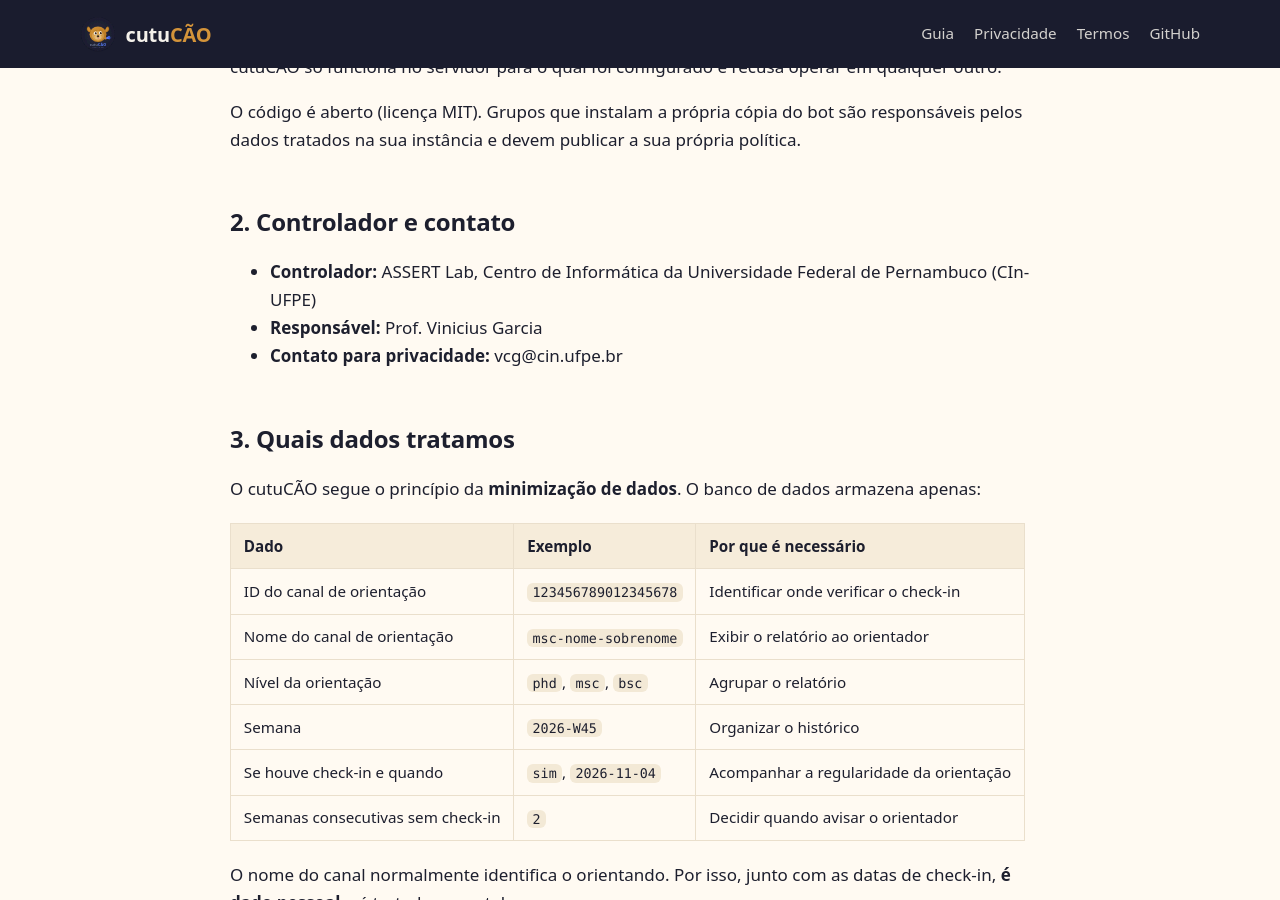
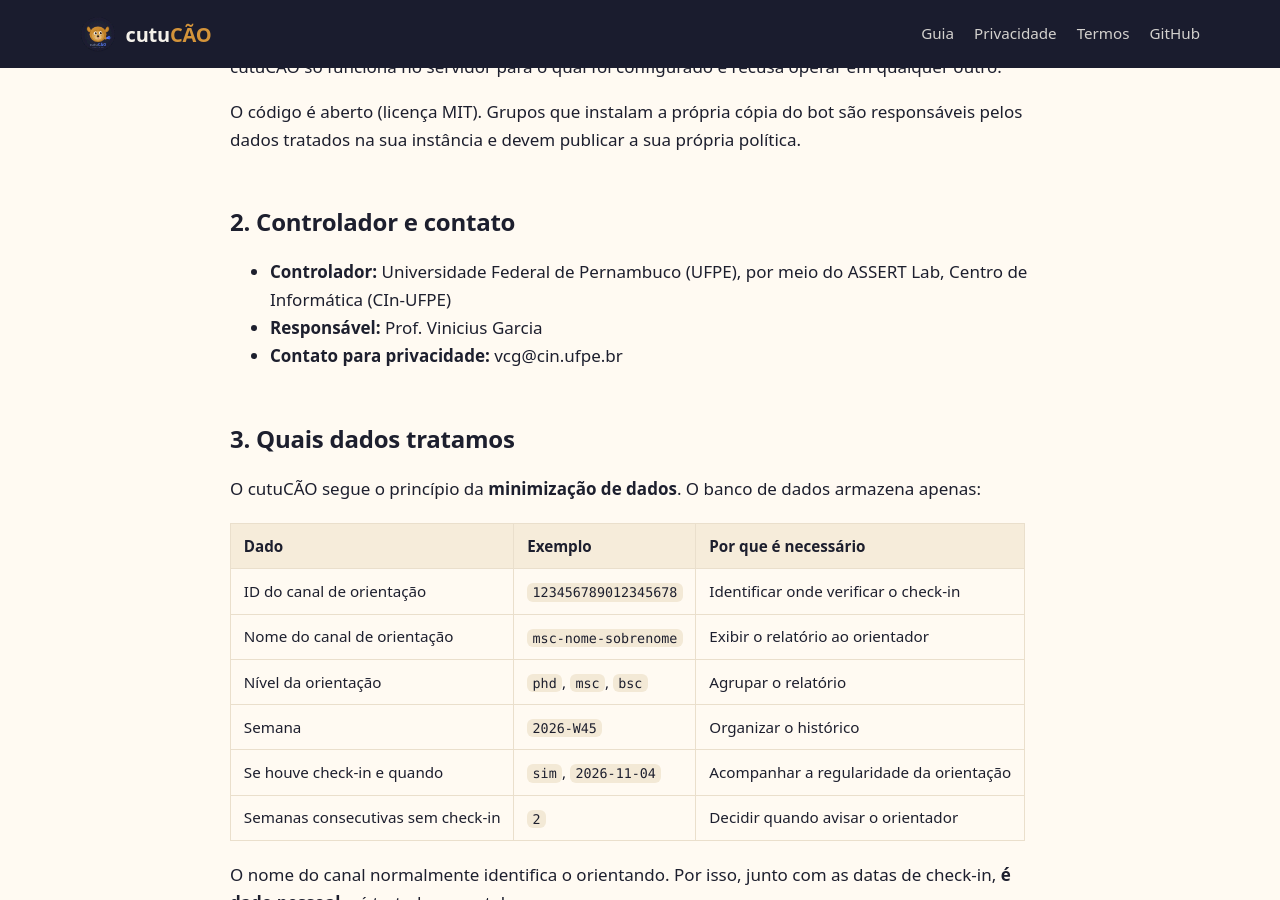
Before and after one commit to assertlab/cutucao-bot, a Jekyll site: the page built from docs/politica-de-privacidade.md, in a window 1280 px wide and 900 px high, scrolled down 419 px. Built offline with Jekyll 4.4.1, drawn with Linux system fonts in a browser that asks for light colours; our own code applies the rules of GitHub Pages for plain Markdown files.

Commit message:
docs: ajusta titular do LICENSE e controlador na política de privacidade
O ASSERT Lab não possui personalidade jurídica (CNPJ). O LICENSE passa a
indicar a pessoa e os colaboradores, e a política cita a UFPE como controladora.

Co-Authored-By: Claude Sonnet 5.5 <noreply@anthropic.com>

```diff
--- a/docs/politica-de-privacidade.md
+++ b/docs/politica-de-privacidade.md
@@ -12,7 +12,7 @@ O código é aberto (licença MIT). Grupos que instalam a própria cópia do bot
 
 ## 2. Controlador e contato
 
-- **Controlador:** ASSERT Lab, Centro de Informática da Universidade Federal de Pernambuco (CIn-UFPE)
+- **Controlador:** Universidade Federal de Pernambuco (UFPE), por meio do ASSERT Lab, Centro de Informática (CIn-UFPE)
 - **Responsável:** Prof. Vinicius Garcia
 - **Contato para privacidade:** vcg@cin.ufpe.br
 
```
Also changed, not shown: 1 other file.
